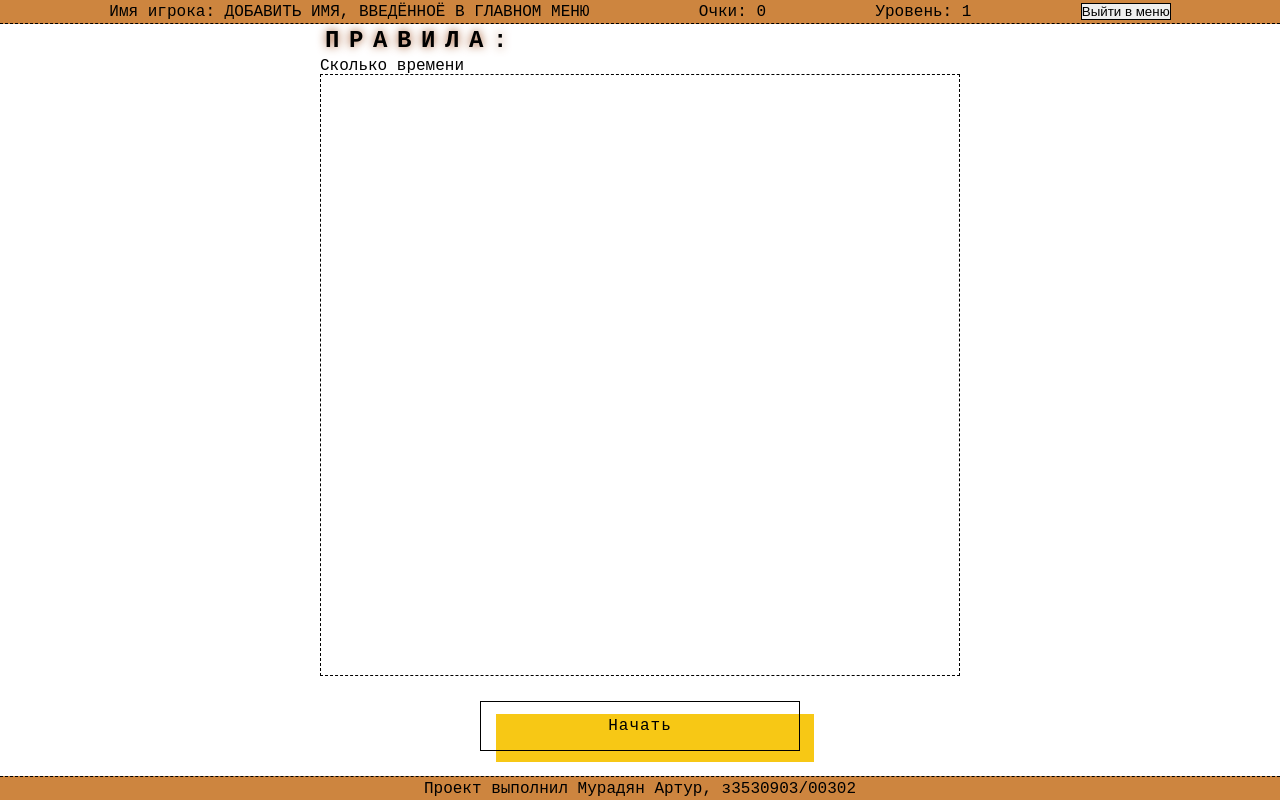
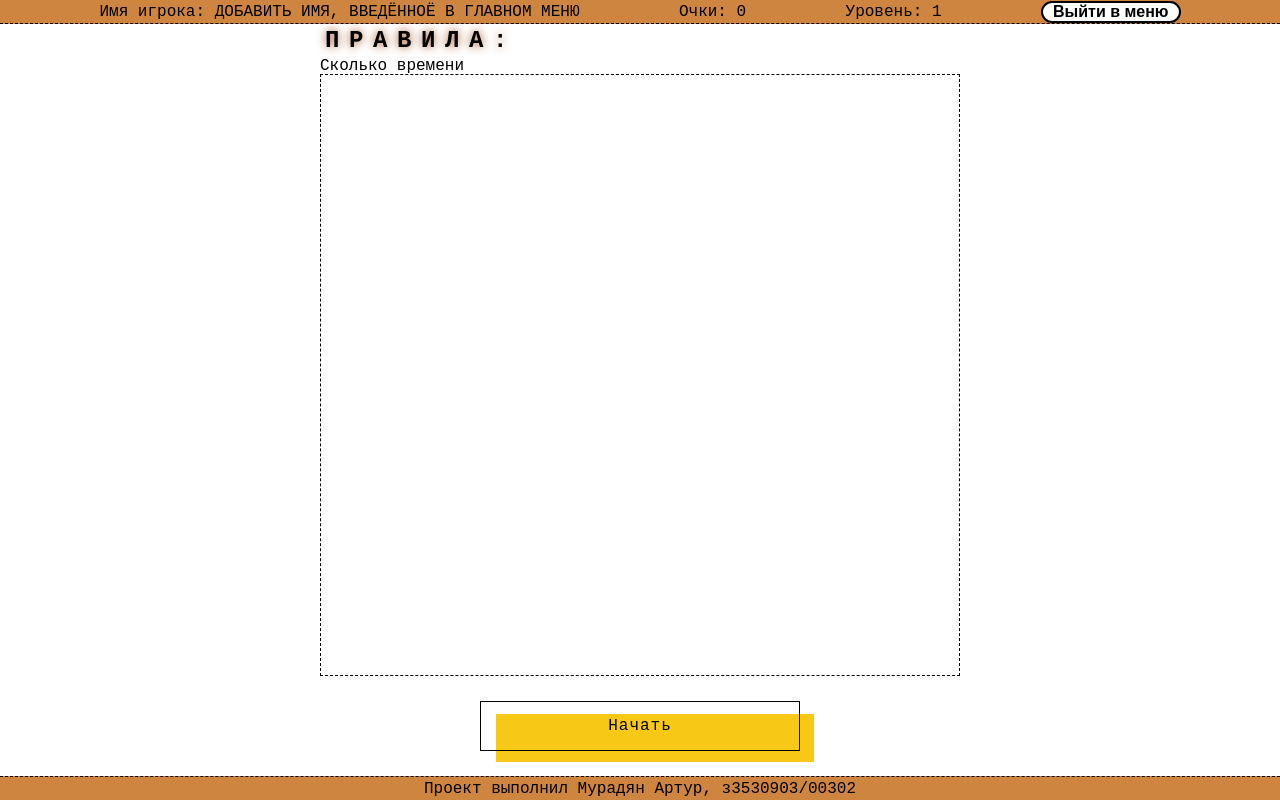
Before and after one commit to Rutr4/time-game, a plain HTML site: page pages/game-1.html in a window 1280 px wide. Drawn offline with Linux system fonts and the light colour scheme.

Commit message:
main-menu btn

```diff
--- a/css/game-1.css
+++ b/css/game-1.css
@@ -10,3 +10,23 @@
 #action{
   display: inline-block;
 }
+#main-menu{
+  display: inline-flex;
+  align-items: center;
+  justify-content: center;
+  font-weight: 700;
+  font-size: 1rem;
+  text-align: center;
+  text-decoration: none;
+  color: #fff;
+  border: 2px solid transparent;
+  padding: 0 10px;
+  border-radius: 3rem;
+  border-color: black;
+  background-color: #fff;
+  color: #000;
+  transition: transform 0.2s cubic-bezier(0.235, 0, 0.05, 0.95);
+}
+#main-menu:hover {
+  transform: perspective(1px) scale3d(1.044, 1.044, 1) translateZ(0) !important;
+}
```
